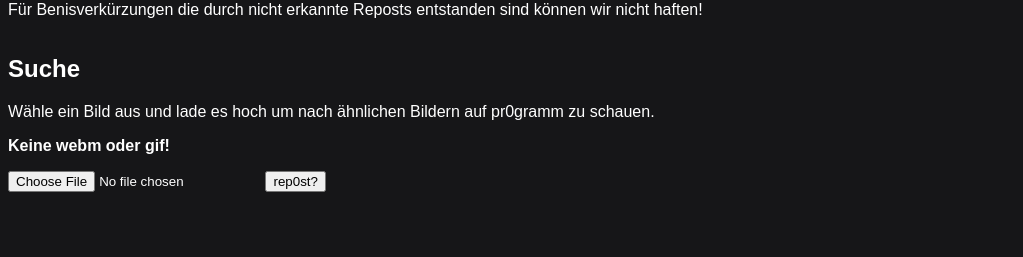
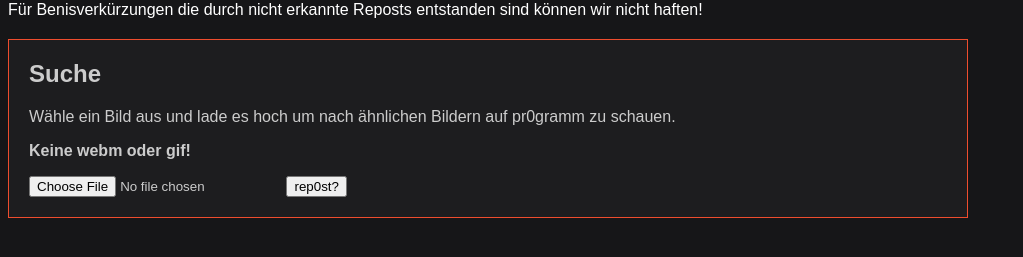
Before and after one commit to ReneHollander/rep0st, a Python web app: template templates/results.html in a window 1280 px wide. Shown: the part 369-626 px from the top of the page, without its empty margins (0-1023 px from the left). Run offline with Jinja, Linux system fonts and the light colour scheme; the template is opened without the code that fills it, so the values that code supplies are empty.

Commit message:
Add shape to search area

```diff
--- a/templates/results.html
+++ b/templates/results.html
@@ -32,6 +32,17 @@
 
   a:visited {
     color: #FFFFFF;
+  }
+
+  #search {
+    margin-top: 20px;;
+    color: #CCC;
+    border: 1px solid #EE4D2E;
+    padding: 20px;
+    background-color: rgba(255, 255, 255, 0.03)
+  }
+  #search > h2 {
+    margin-top: 0;
   }
   </style>
 </head>
@@ -72,6 +83,7 @@
     </div>
   {% endif %}
 
+  <div id="search">
     <h2>Suche</h2>
     <p>Wähle ein Bild aus und lade es hoch um nach ähnlichen Bildern auf pr0gramm zu schauen.</p>
     <p>
@@ -81,5 +93,6 @@
       <input name="image" type="file">
       <input type="submit" value="rep0st?">
     </form>
+  </div>
 </body>
 </html>
```
Lines whose indentation alone changed are shown as unchanged.
